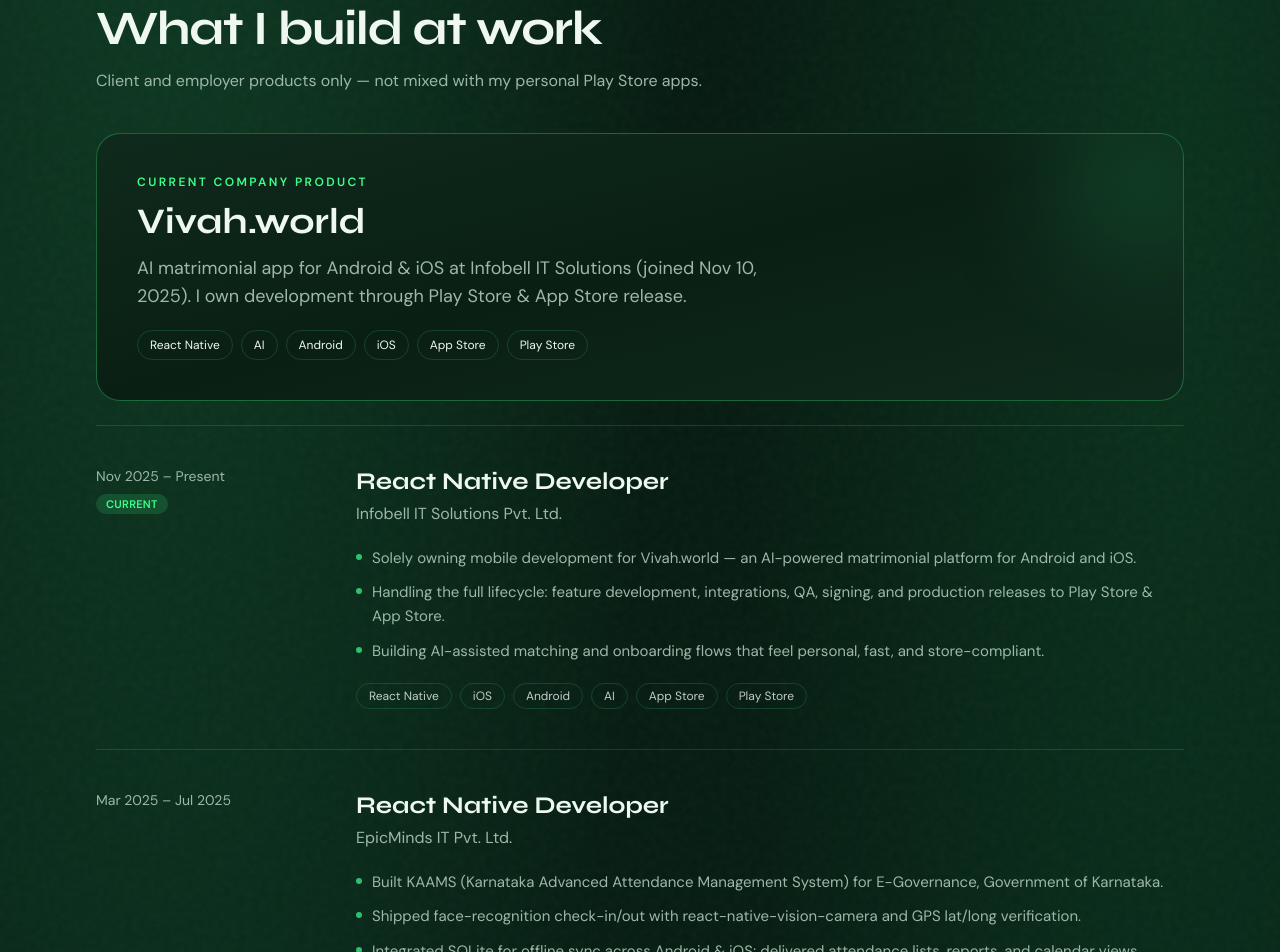
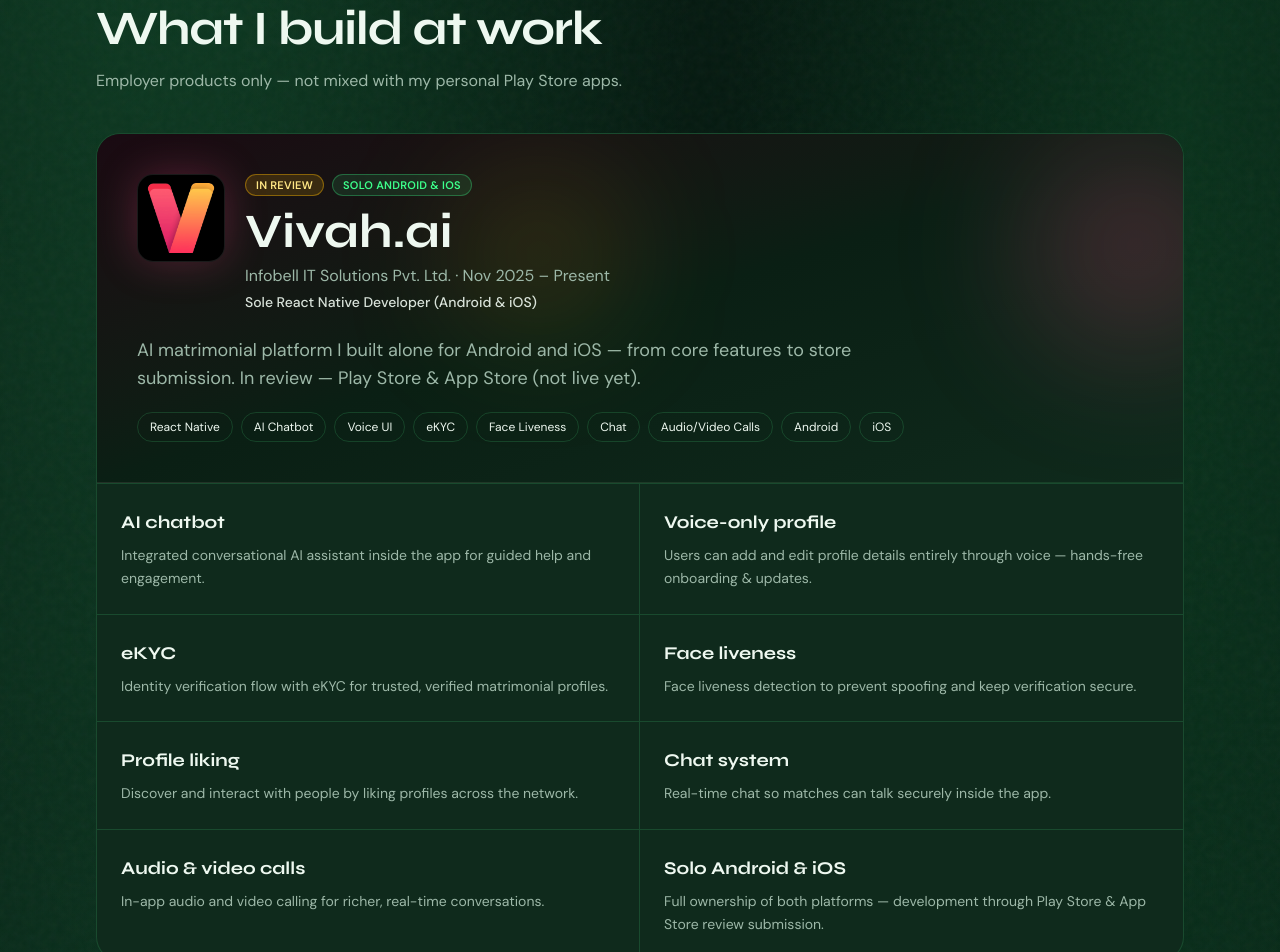
Before and after one commit to BaluG123/personalblog, a React (Vite) app: page / in a window 1280 px wide. Shown: the part 1720-2672 px from the top of the page. Built offline with nearby package versions, Linux system fonts and the light colour scheme.

Commit message:
Polish portfolio site

```diff
--- a/index.html
+++ b/index.html
@@ -6,13 +6,13 @@
     <meta name="viewport" content="width=device-width, initial-scale=1.0" />
     <meta
       name="description"
-      content="Balappa Goudi — React Native developer with 4+ years experience. 17+ live Play Store apps. Building Vivah.world AI matrimonial at Infobell IT Solutions."
+      content="Balappa Goudi — React Native developer with 4+ years experience. 16 personal Play Store apps. Building Vivah.ai AI matrimonial (in store review) at Infobell IT Solutions."
     />
     <meta name="author" content="Balappa Goudi" />
     <meta property="og:title" content="Balappa Goudi | React Native Developer" />
     <meta
       property="og:description"
-      content="Portfolio of a React Native developer shipping production apps — education, fitness, booking platforms, and AI matrimonial."
+      content="Portfolio of a React Native developer — company product Vivah.ai plus personal education, fitness, and booking apps."
     />
     <meta property="og:type" content="website" />
     <link rel="preconnect" href="https://fonts.googleapis.com" />
--- a/public/resume.html
+++ b/public/resume.html
@@ -92,13 +92,15 @@
       <div class="job-head">
         <div>
           <strong>React Native Developer</strong> — Infobell IT Solutions Pvt. Ltd.<br />
-          <em>Vivah.world — AI Matrimonial (Android &amp; iOS)</em>
+          <em>Vivah.World — AI Matrimonial (Android &amp; iOS) · In Play Store &amp; App Store review</em>
         </div>
         <span class="dates">Nov 2025 – Present</span>
       </div>
       <ul>
-        <li>Sole owner of mobile development for Vivah.world AI matrimonial platform on Android and iOS.</li>
-        <li>Full lifecycle: feature development, integrations, QA, signing, and Play Store / App Store releases.</li>
+        <li>Sole developer for Vivah.ai on Android and iOS — full app built end-to-end alone.</li>
+        <li>AI chatbot; voice-only profile create &amp; edit; eKYC and face liveness verification.</li>
+        <li>Profile liking, real-time chat, and in-app audio/video calling.</li>
+        <li>Submitted to Play Store &amp; App Store — currently in review (not live yet).</li>
       </ul>
     </div>
 
@@ -152,7 +154,8 @@
       <span><strong>Languages:</strong> TypeScript, JavaScript, Python, HTML/CSS</span><br />
       <span><strong>Frameworks:</strong> React Native, React.js, Redux Toolkit, Node.js, Express.js, Django</span><br />
       <span><strong>Tools:</strong> VS Code, Git, Jira, Postman, Firebase, Azure, Xcode, Android Studio</span><br />
-      <span><strong>Specialties:</strong> Store releases, offline-first, Vision Camera, Maps/GPS, AdMob, JWT/biometrics, Razorpay</span>
+      <span><strong>AI tools:</strong> Claude.ai, Cursor, Antigravity, Google Gemini</span><br />
+      <span><strong>Specialties:</strong> Store releases, offline-first, Vision Camera, face liveness &amp; eKYC, Voice UI, AI chatbot, chat + A/V calls, Maps/GPS, AdMob, JWT/biometrics, Razorpay</span>
     </p>
 
     <h2>Independent Developer</h2>
--- a/src/App.tsx
+++ b/src/App.tsx
@@ -8,6 +8,7 @@
   experience,
   profile,
   skills,
+  vivah,
   type AppCategory,
   type AppItem,
 } from './data/portfolio'
@@ -293,9 +294,10 @@
             finance, lifestyle, and platforms.
           </p>
           <p>
-            Company work covers Vivah.world, government attendance (KAAMS),
-            CRM/HRMS, and fleet systems. Personal projects are listed separately
-            below with logos and QR codes — every one built and published by me.
+            Company work covers Vivah.ai (AI matrimonial — currently in store
+            review), government attendance (KAAMS), CRM/HRMS, and fleet systems.
+            Personal projects are listed separately below with logos and QR
+            codes — every one built and published by me.
           </p>
           <div className="flex flex-wrap gap-4 pt-2 text-sm text-cream">
             <span className="inline-flex items-center gap-2">
@@ -325,34 +327,70 @@
           What I build at work
         </h2>
         <p className="mt-4 max-w-2xl text-mist">
-          Client and employer products only — not mixed with my personal Play
-          Store apps.
+          Employer products only — not mixed with my personal Play Store apps.
         </p>
 
-        <div className="mt-10 relative overflow-hidden rounded-3xl border border-lime/30 bg-gradient-to-br from-panel via-ink-soft to-panel p-6 md:p-10">
-          <div className="pointer-events-none absolute -right-10 -top-10 h-40 w-40 rounded-full bg-lime/20 blur-3xl" />
-          <p className="text-xs font-semibold tracking-[0.2em] text-lime uppercase">
-            Current company product
-          </p>
-          <h3 className="mt-3 font-display text-3xl font-bold text-cream md:text-4xl">
-            Vivah.world
-          </h3>
-          <p className="mt-3 max-w-2xl text-mist md:text-lg">
-            AI matrimonial app for Android &amp; iOS at Infobell IT Solutions
-            (joined Nov 10, 2025). I own development through Play Store &amp;
-            App Store release.
-          </p>
-          <div className="mt-5 flex flex-wrap gap-2">
-            {['React Native', 'AI', 'Android', 'iOS', 'App Store', 'Play Store'].map(
-              (t) => (
+        <div className="mt-10 overflow-hidden rounded-3xl border border-line bg-panel">
+          <div className="relative border-b border-line bg-gradient-to-br from-[#1a0a12] via-ink-soft to-panel p-6 md:p-10">
+            <div className="pointer-events-none absolute -right-16 top-0 h-56 w-56 rounded-full bg-[#ff4d8d]/20 blur-3xl" />
+            <div className="pointer-events-none absolute left-1/3 top-10 h-40 w-40 rounded-full bg-[#ffb020]/15 blur-3xl" />
+            <div className="relative flex flex-col gap-6 md:flex-row md:items-start md:justify-between">
+              <div className="flex gap-5">
+                <img
+                  src={asset(vivah.logo)}
+                  alt="Vivah.ai logo"
+                  width={88}
+                  height={88}
+                  className="h-[88px] w-[88px] rounded-2xl border border-white/10 bg-black object-contain p-2 shadow-[0_0_40px_rgba(255,77,141,0.25)]"
+                />
+                <div>
+                  <div className="flex flex-wrap items-center gap-2">
+                    <span className="rounded-full border border-amber-400/40 bg-amber-400/15 px-2.5 py-0.5 text-[11px] font-semibold tracking-wide text-amber-200 uppercase">
+                      In review
+                    </span>
+                    <span className="rounded-full border border-lime/30 bg-lime/10 px-2.5 py-0.5 text-[11px] font-semibold tracking-wide text-lime uppercase">
+                      Solo Android & iOS
+                    </span>
+                  </div>
+                  <h3 className="mt-3 font-display text-3xl font-bold text-cream md:text-5xl">
+                    {vivah.name}
+                  </h3>
+                  <p className="mt-2 text-sm text-mist md:text-base">
+                    {vivah.company} · {vivah.dates}
+                  </p>
+                  <p className="mt-1 text-sm font-medium text-cream/90">
+                    {vivah.role}
+                  </p>
+                </div>
+              </div>
+            </div>
+            <p className="relative mt-6 max-w-3xl text-mist md:text-lg">
+              {vivah.summary} {vivah.status}.
+            </p>
+            <div className="relative mt-5 flex flex-wrap gap-2">
+              {vivah.stack.map((t) => (
                 <span
                   key={t}
                   className="rounded-full border border-line px-3 py-1.5 text-xs text-cream"
                 >
                   {t}
                 </span>
-              ),
-            )}
+              ))}
+            </div>
+          </div>
+
+          <div className="grid gap-0 sm:grid-cols-2">
+            {vivah.features.map((f) => (
+              <div
+                key={f.title}
+                className="border-t border-line p-5 sm:odd:border-r md:p-6"
+              >
+                <h4 className="font-display text-lg font-bold text-cream">
+                  {f.title}
+                </h4>
+                <p className="mt-2 text-sm leading-relaxed text-mist">{f.detail}</p>
+              </div>
+            ))}
           </div>
         </div>
 
@@ -379,6 +417,12 @@
                   {job.role}
                 </h3>
                 <p className="mt-1 text-mist">{job.company}</p>
+                {job.current && (
+                  <p className="mt-2 text-sm text-cream/80">
+                    Product: <span className="text-lime">{vivah.name}</span> —
+                    AI matrimonial (in store review)
+                  </p>
+                )}
                 <ul className="mt-5 space-y-2.5">
                   {job.highlights.map((h) => (
                     <li
@@ -640,7 +684,8 @@
   const groups = [
     { title: 'Languages', items: skills.languages },
     { title: 'Frameworks', items: skills.frameworks },
-    { title: 'Tools', items: skills.tools },
+    { title: 'Developer tools', items: skills.tools },
+    { title: 'AI tools', items: skills.aiTools },
     { title: 'Specialties', items: skills.specialties },
   ]
 
@@ -659,6 +704,7 @@
               whileInView={{ opacity: 1, y: 0 }}
               viewport={{ once: true }}
               transition={{ delay: gi * 0.05 }}
+              className={g.title === 'AI tools' || g.title === 'Specialties' ? 'md:col-span-2' : ''}
             >
               <h3 className="text-sm font-semibold tracking-wide text-mist uppercase">
                 {g.title}
@@ -667,7 +713,11 @@
                 {g.items.map((item) => (
                   <span
                     key={item}
-                    className="rounded-full border border-line bg-ink-soft px-3.5 py-1.5 text-sm text-cream transition hover:border-lime/40 hover:text-lime"
+                    className={`rounded-full border px-3.5 py-1.5 text-sm transition hover:border-lime/40 hover:text-lime ${
+                      g.title === 'AI tools'
+                        ? 'border-lime/35 bg-lime/10 text-lime'
+                        : 'border-line bg-ink-soft text-cream'
+                    }`}
                   >
                     {item}
                   </span>
@@ -691,7 +741,8 @@
         </h2>
         <p className="mt-4 max-w-2xl text-mist">
           Company experience and personal apps listed as separate tracks —
-          Infobell / Vivah.world at work, {apps.length} solo apps on Play Store.
+          Infobell / Vivah.ai at work (in store review), {apps.length} solo apps
+          on Play Store.
         </p>
 
         <div className="mt-10 overflow-hidden rounded-2xl border border-line bg-panel">
@@ -733,7 +784,8 @@
               <ul className="mt-6 space-y-2 text-sm text-mist">
                 <li>· {apps.length} personal Play Store apps (solo)</li>
                 <li>· BookMyGrounds, RailAspirant, Math Master & more</li>
-                <li>· Company: Vivah.world, KAAMS, CRM, Fleet (separate)</li>
+                <li>· Company: Vivah.ai (in review), KAAMS, CRM, Fleet</li>
+                <li>· AI tools: Claude.ai, Cursor, Antigravity, Gemini</li>
               </ul>
               <a
                 href={asset('resume.html')}
--- a/src/data/portfolio.ts
+++ b/src/data/portfolio.ts
@@ -35,11 +35,21 @@
     role: 'React Native Developer',
     dates: 'Nov 2025 – Present',
     current: true,
-    stack: ['React Native', 'iOS', 'Android', 'AI', 'App Store', 'Play Store'],
+    stack: [
+      'React Native',
+      'iOS',
+      'Android',
+      'AI Chatbot',
+      'Voice UI',
+      'eKYC',
+      'Face Liveness',
+      'WebRTC',
+    ],
     highlights: [
-      'Solely owning mobile development for Vivah.world — an AI-powered matrimonial platform for Android and iOS.',
-      'Handling the full lifecycle: feature development, integrations, QA, signing, and production releases to Play Store & App Store.',
-      'Building AI-assisted matching and onboarding flows that feel personal, fast, and store-compliant.',
+      'Sole developer for Vivah.ai (Android & iOS) — built the full matrimonial app end-to-end alone.',
+      'Integrated AI chatbot; voice-only profile create & edit so users can manage details hands-free.',
+      'Implemented eKYC, face liveness, profile liking, chat, and audio/video calling.',
+      'Android & iOS builds submitted and currently in Play Store & App Store review (not live yet).',
     ],
   },
   {
@@ -77,6 +87,63 @@
     ],
   },
 ]
+
+/** Current company product — kept separate from personal Play Store apps */
+export const vivah = {
+  name: 'Vivah.ai',
+  company: 'Infobell IT Solutions Pvt. Ltd.',
+  role: 'Sole React Native Developer (Android & iOS)',
+  dates: 'Nov 2025 – Present',
+  status: 'In review — Play Store & App Store (not live yet)',
+  logo: 'vivah-logo.png',
+  summary:
+    'AI matrimonial platform I built alone for Android and iOS — from core features to store submission.',
+  features: [
+    {
+      title: 'AI chatbot',
+      detail: 'Integrated conversational AI assistant inside the app for guided help and engagement.',
+    },
+    {
+      title: 'Voice-only profile',
+      detail: 'Users can add and edit profile details entirely through voice — hands-free onboarding & updates.',
+    },
+    {
+      title: 'eKYC',
+      detail: 'Identity verification flow with eKYC for trusted, verified matrimonial profiles.',
+    },
+    {
+      title: 'Face liveness',
+      detail: 'Face liveness detection to prevent spoofing and keep verification secure.',
+    },
+    {
+      title: 'Profile liking',
+      detail: 'Discover and interact with people by liking profiles across the network.',
+    },
+    {
+      title: 'Chat system',
+      detail: 'Real-time chat so matches can talk securely inside the app.',
+    },
+    {
+      title: 'Audio & video calls',
+      detail: 'In-app audio and video calling for richer, real-time conversations.',
+    },
+    {
+      title: 'Solo Android & iOS',
+      detail: 'Full ownership of both platforms — development through Play Store & App Store review submission.',
+    },
+  ],
+  stack: [
+    'React Native',
+    'AI Chatbot',
+    'Voice UI',
+    'eKYC',
+    'Face Liveness',
+    'Chat',
+    'Audio/Video Calls',
+    'Android',
+    'iOS',
+  ],
+}
 
 export type AppCategory =
   | 'All'
@@ -402,10 +469,15 @@
     'Xcode',
     'Android Studio',
   ],
+  aiTools: ['Claude.ai', 'Cursor', 'Antigravity', 'Google Gemini'],
   specialties: [
     'Play Store & App Store releases',
     'Offline-first mobile (SQLite)',
     'Vision Camera / face recognition',
+    'Face liveness & eKYC',
+    'Voice UI / speech flows',
+    'AI chatbot integration',
+    'Chat + audio/video calling',
     'Maps & GPS tracking',
     'AdMob monetization',
     'JWT / biometric auth',
```
